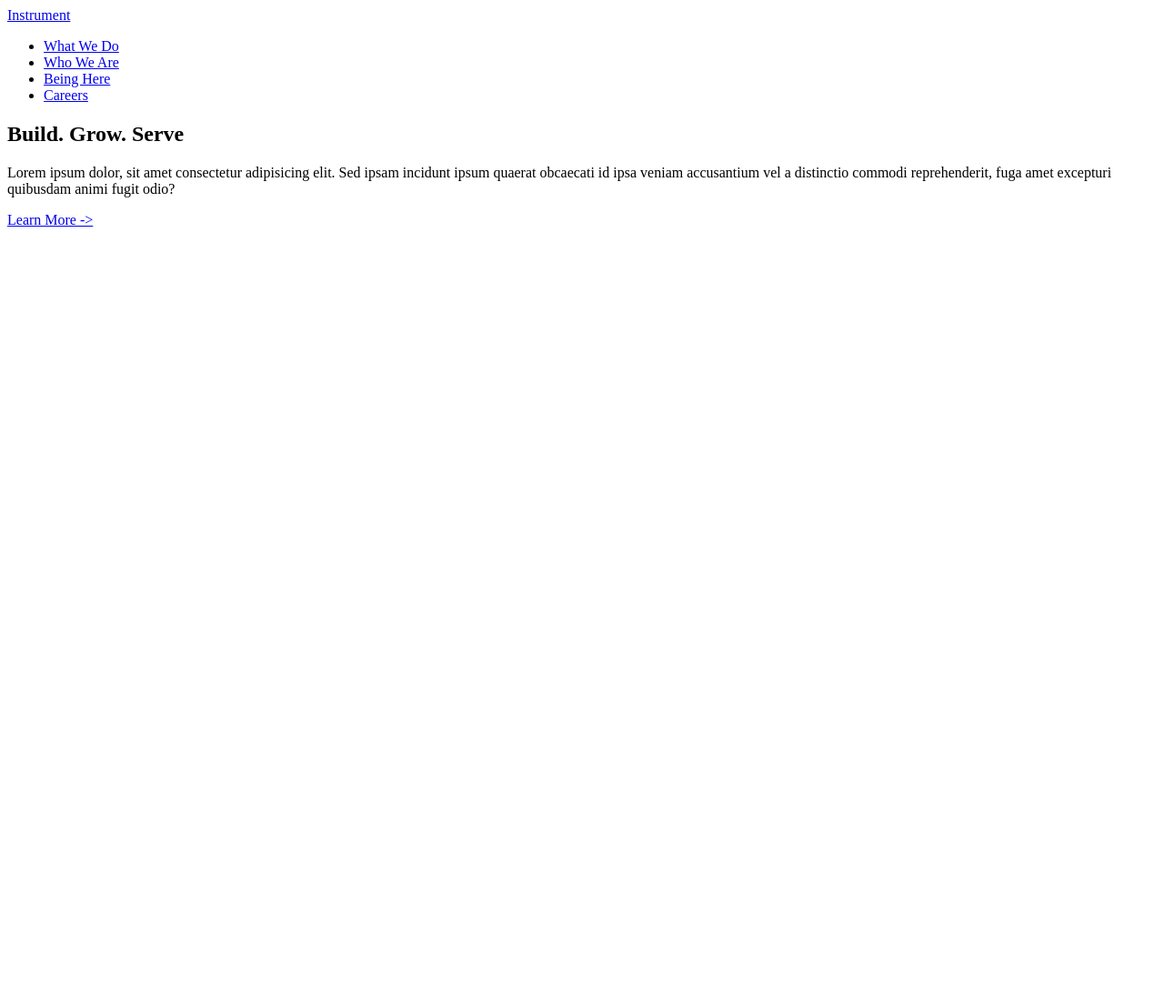
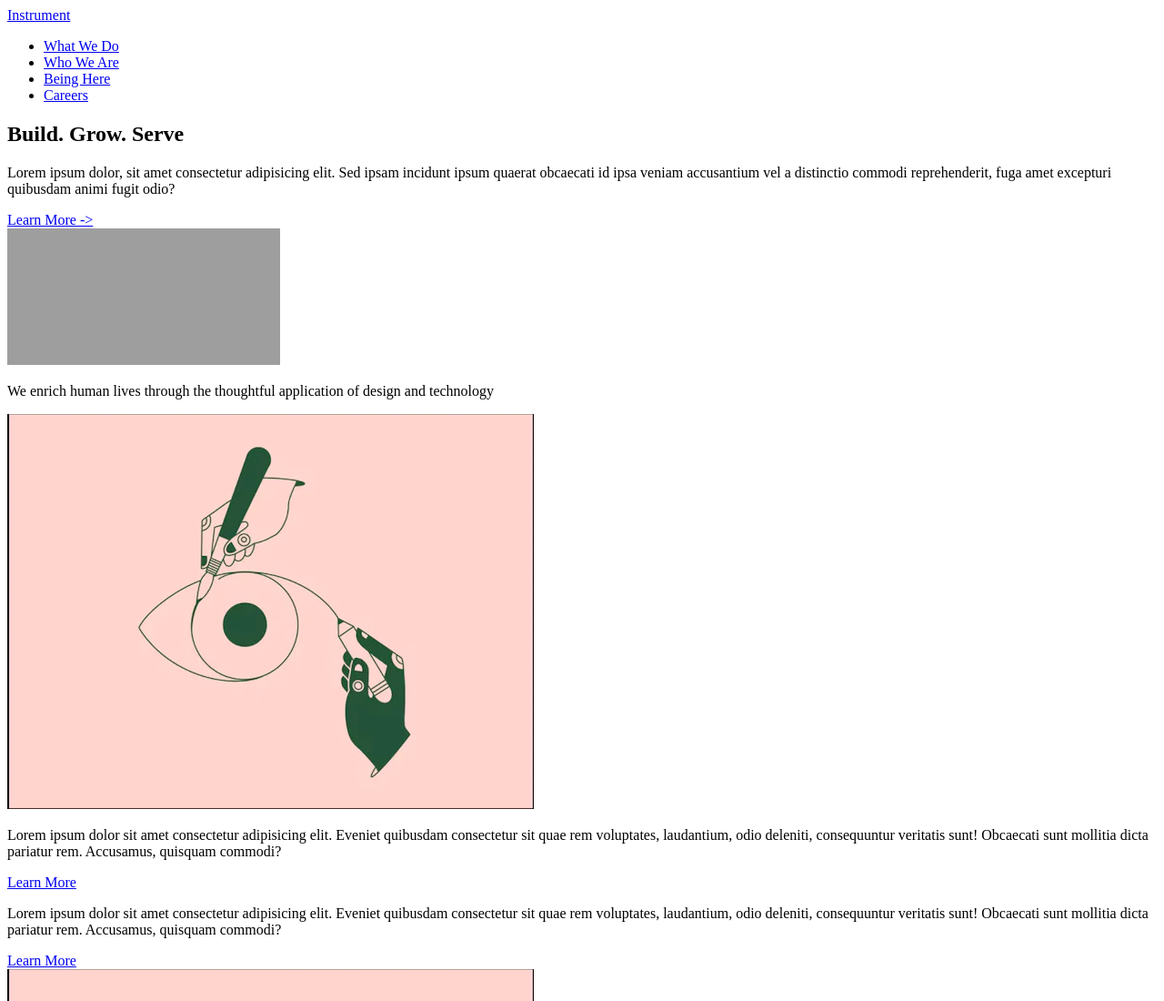
Before and after one commit to RoccoSangellino/instrument, a plain HTML site: page index.html in a window 1280 px wide. Shown: the top 1100 px of the page at 91% size. Before the commit the page ends 800 px from the top, so only its background shows below. Drawn offline with Linux system fonts and the light colour scheme; grey boxes are pictures that could not be loaded.

Commit message:
Added design and tech section

```diff
--- a/index.html
+++ b/index.html
@@ -43,6 +43,72 @@
             <a href="#">Learn More -></a>
           </div>
         </section>
+        <section>
+          <iframe
+            src="https://player.vimeo.com/video/428281636?h=be0963aaa9&amp;controls=0&amp;loop=1&amp;background=1&amp;app_id=122963"
+            frameborder="0"
+            allow="autoplay; fullscreen; picture-in-picture"
+            allowfullscreen=""
+            title="Instrument 2021 Reel (Updated Aug 21)"
+            data-ready="true"
+          ></iframe>
+        </section>
+        <section>
+          <div>
+            <p>
+              We enrich human lives through the thoughtful application of design
+              and technology
+            </p>
+          </div>
+          <div>
+            <div>
+              <img src="./images/eye-ball.png" alt="" />
+            </div>
+            <div>
+              <p>
+                Lorem ipsum dolor sit amet consectetur adipisicing elit. Eveniet
+                quibusdam consectetur sit quae rem voluptates, laudantium, odio
+                deleniti, consequuntur veritatis sunt! Obcaecati sunt mollitia
+                dicta pariatur rem. Accusamus, quisquam commodi?
+              </p>
+              <div>
+                <a href="#">Learn More</a>
+              </div>
+            </div>
+          </div>
+          <div>
+            <div>
+              <p>
+                Lorem ipsum dolor sit amet consectetur adipisicing elit. Eveniet
+                quibusdam consectetur sit quae rem voluptates, laudantium, odio
+                deleniti, consequuntur veritatis sunt! Obcaecati sunt mollitia
+                dicta pariatur rem. Accusamus, quisquam commodi?
+              </p>
+              <div>
+                <a href="#">Learn More</a>
+              </div>
+            </div>
+            <div>
+              <img src="./images/eye-ball.png" alt="" />
+            </div>
+          </div>
+          <div>
+            <div>
+              <img src="./images/eye-ball.png" alt="" />
+            </div>
+            <div>
+              <p>
+                Lorem ipsum dolor sit amet consectetur adipisicing elit. Eveniet
+                quibusdam consectetur sit quae rem voluptates, laudantium, odio
+                deleniti, consequuntur veritatis sunt! Obcaecati sunt mollitia
+                dicta pariatur rem. Accusamus, quisquam commodi?
+              </p>
+              <div>
+                <a href="#">Learn More</a>
+              </div>
+            </div>
+          </div>
+        </section>
       </main>
     </div>
   </body>
```
Also changed, not shown: images/eye-ball.png (added), 1 other file.
